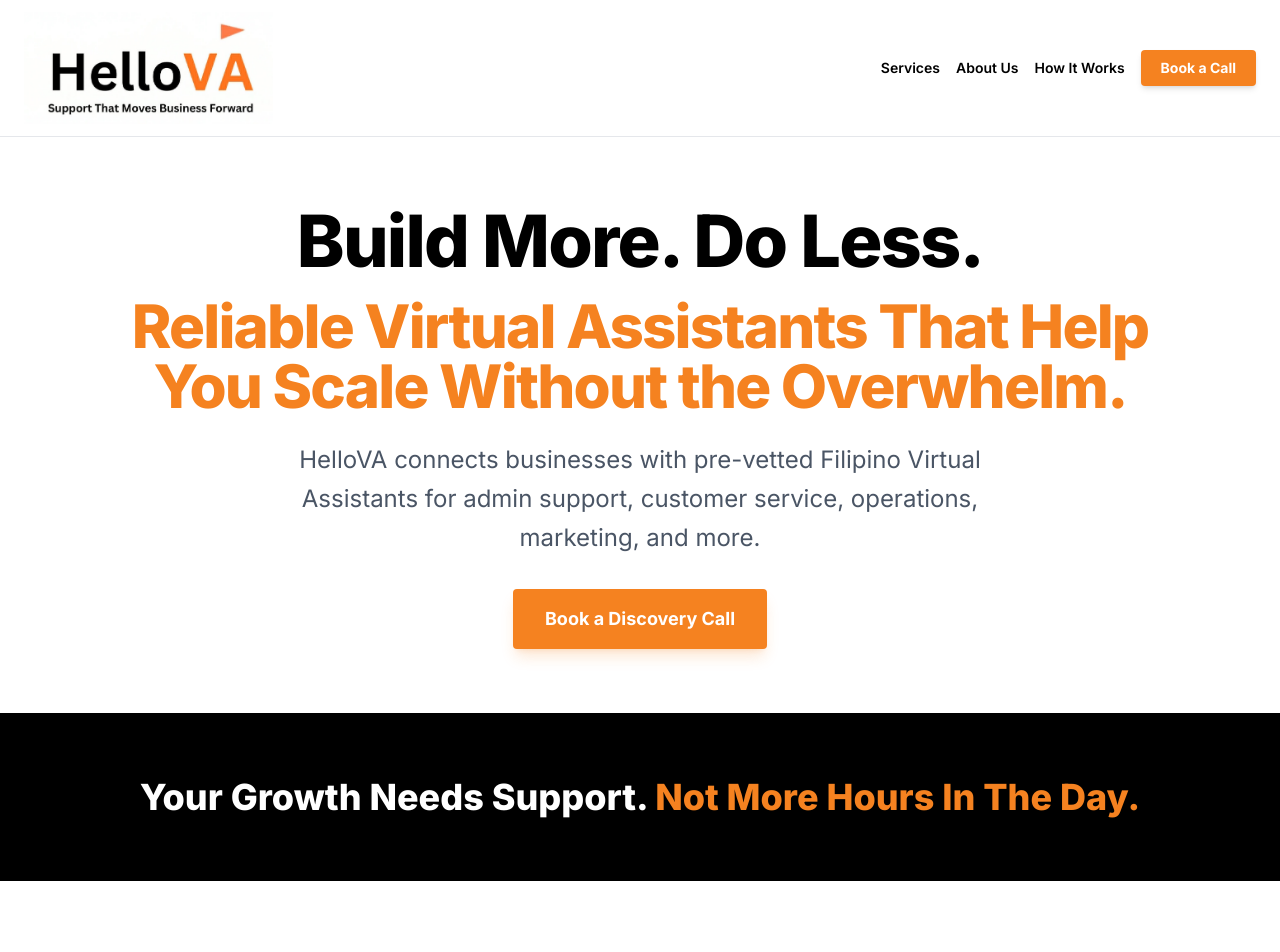
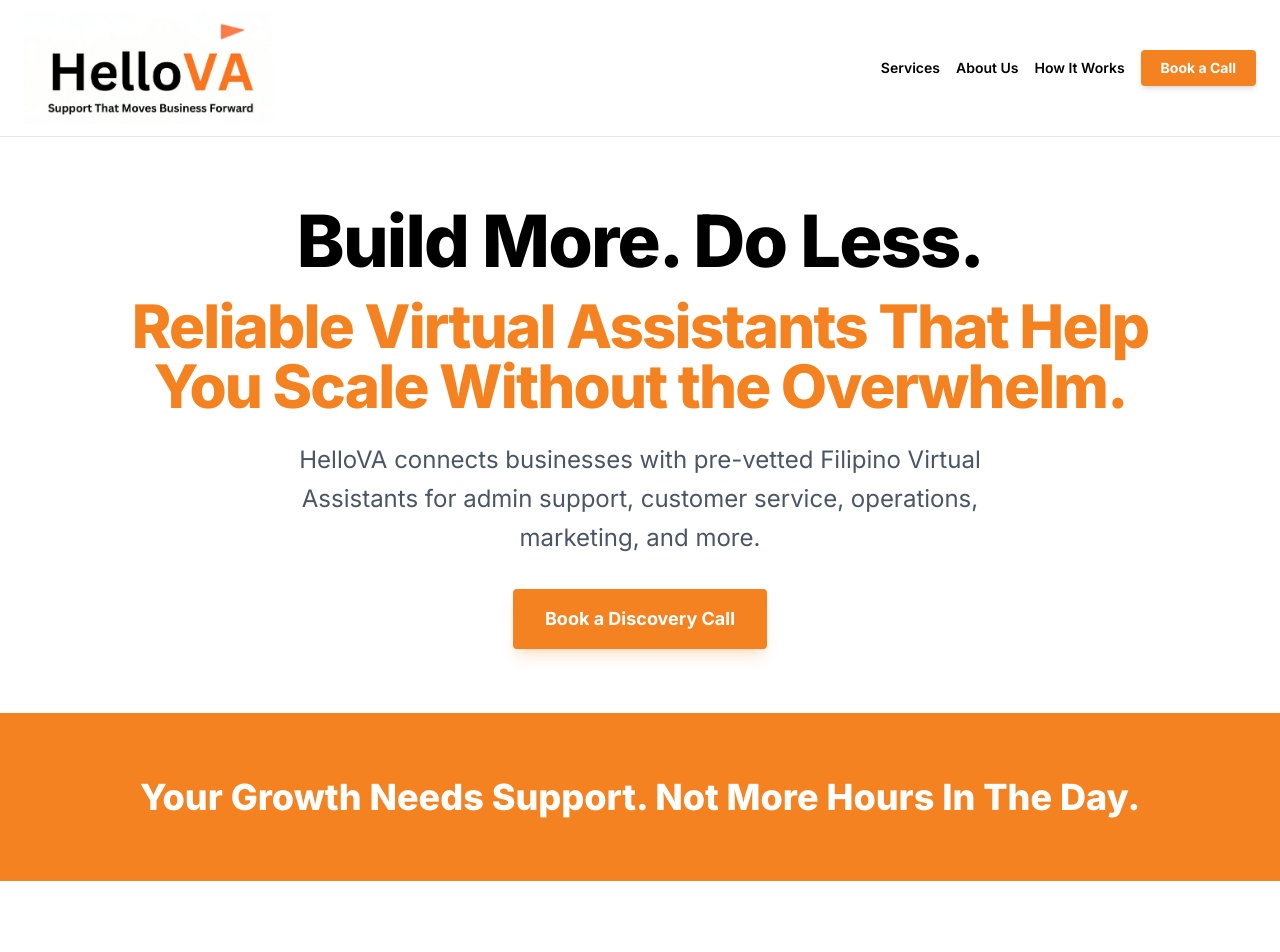
Before and after one commit to alfeogalvez/my-agency-site, a Next.js app: page / in a window 1280 px wide. Shown: the top 952 px of the page. Built offline with nearby package versions, Linux system fonts and the light colour scheme.

Commit message:
Updated messaging strip to use orange background and white text

```diff
--- a/app/page.tsx
+++ b/app/page.tsx
@@ -67,10 +67,10 @@
         </div>
       </section>
 
-      {/* PERSONALITY / MESSAGING STRIP */}
-      <section className="bg-black py-16 px-6 text-center">
+     {/* PERSONALITY / MESSAGING STRIP */}
+      <section className="bg-[#F58220] py-16 px-6 text-center">
         <h2 className="text-3xl md:text-4xl font-extrabold text-white">
-          Your Growth Needs Support. <span className="text-[#F58220]">Not More Hours In The Day.</span>
+          Your Growth Needs Support. Not More Hours In The Day.
         </h2>
       </section>
 
```
